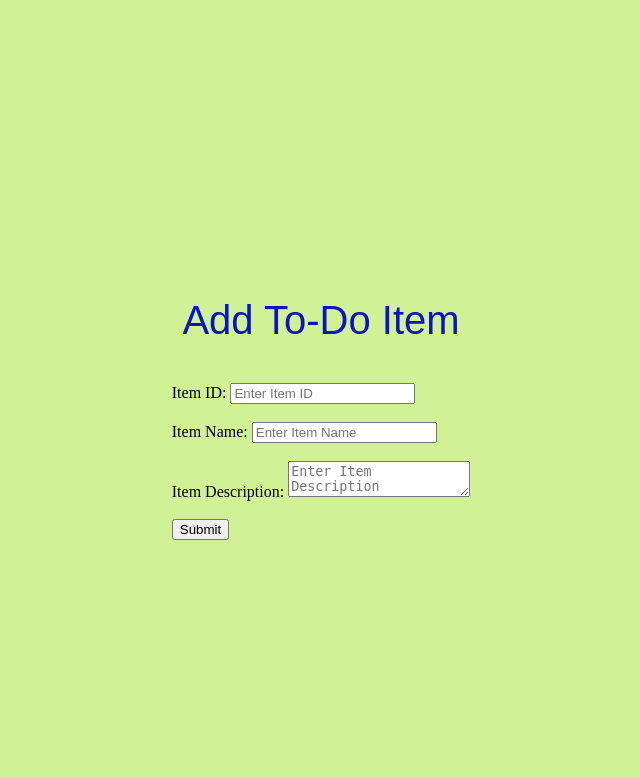
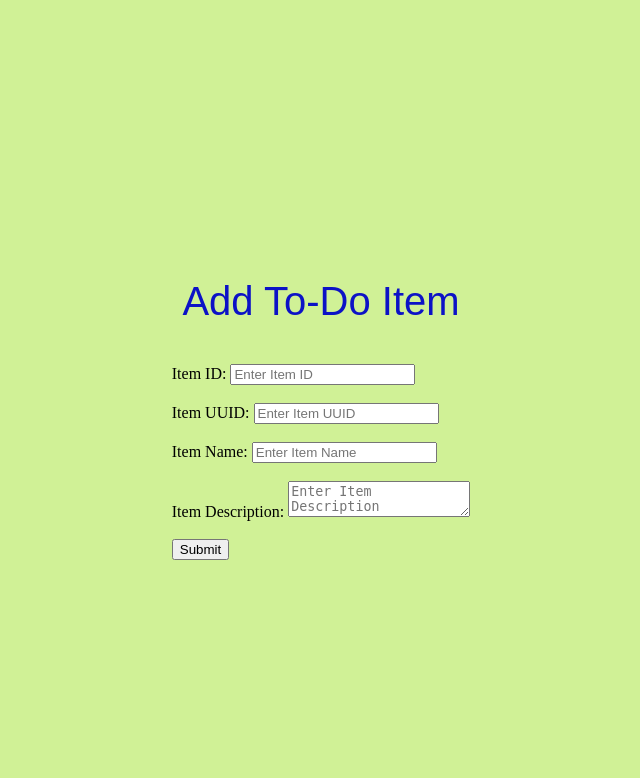
Before and after one commit to Anjana2302/GitPracticeProject, a Flask app: page /todo_item in a window 1280 px wide. Shown: the top 778 px of the page, without its empty margins (319-959 px from the left). Run offline with Flask 3, Linux system fonts and the light colour scheme.

Commit message:
Add Item UUID field to To-Do form

```diff
--- a/templates/todo.html
+++ b/templates/todo.html
@@ -42,6 +42,13 @@
           name="itemId"
           placeholder="Enter Item ID"
         /><br /><br />
+        <label for="itemUuid">Item UUID:</label>
+        <input
+          type="text"
+          id="itemUuid"
+          name="itemUuid"
+          placeholder="Enter Item UUID"
+        /><br /><br />
 
         <label for="itemName">Item Name:</label>
         <input
```
